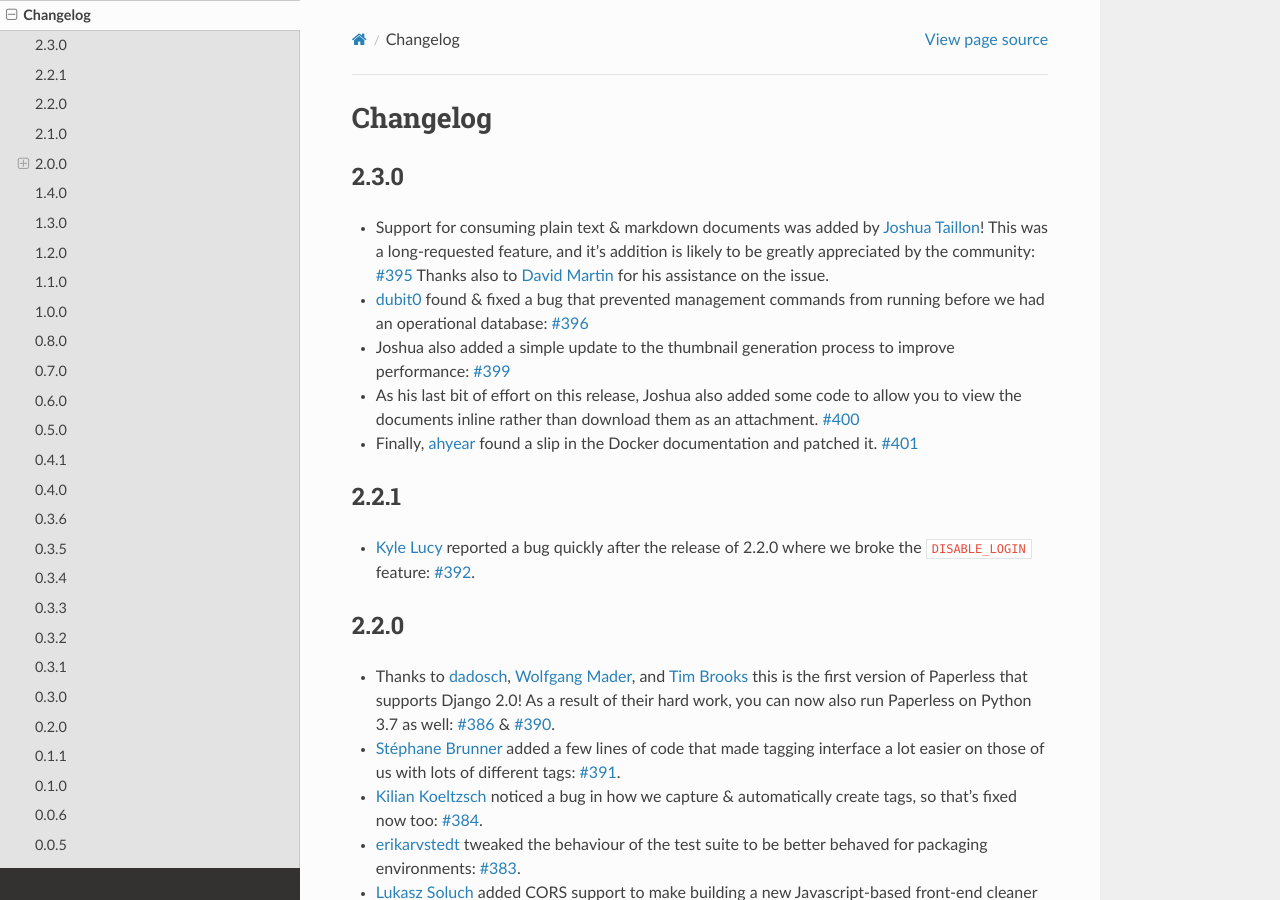
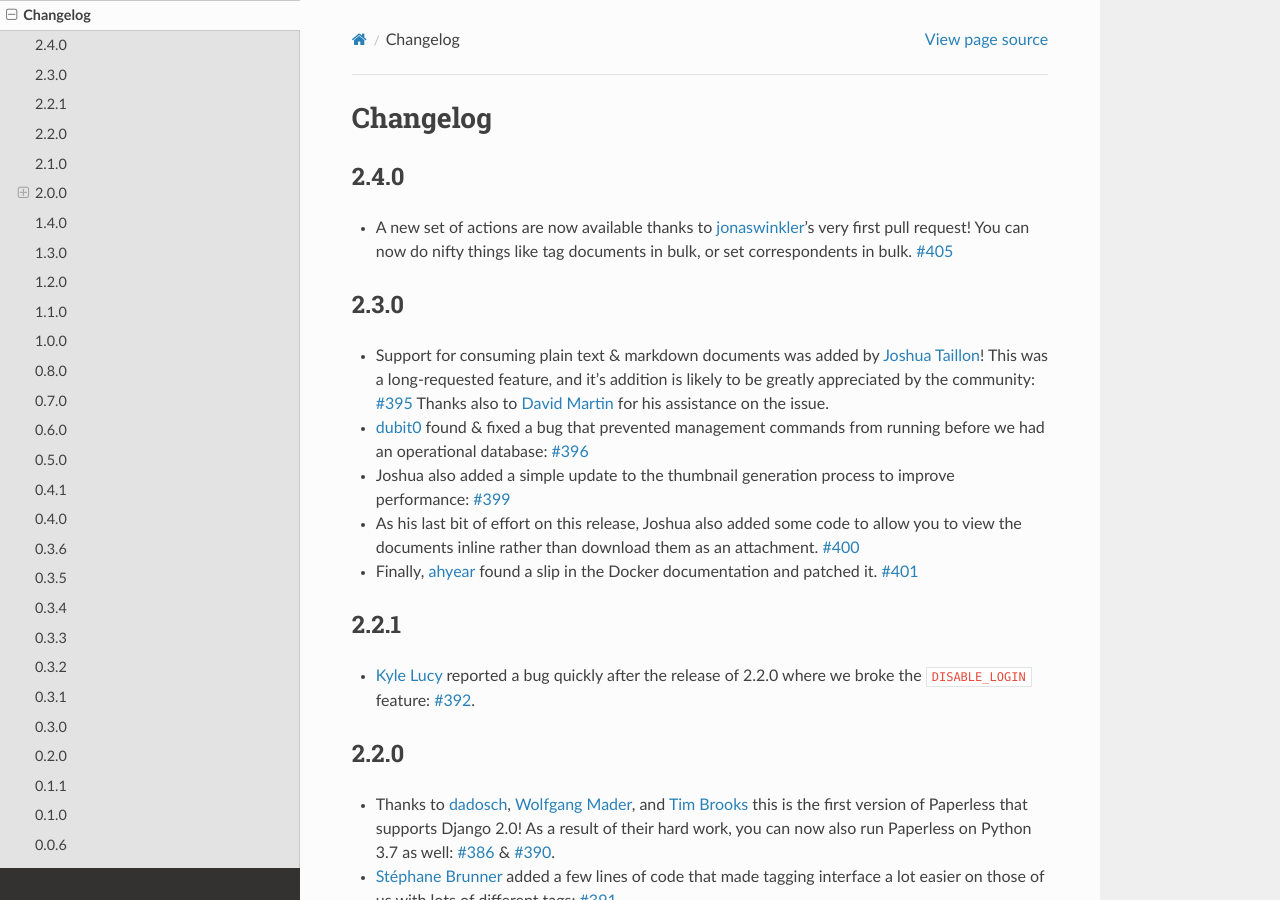
Before and after one commit to repoRangee/Large-scale, a Sphinx documentation site: the page built from docs/changelog.rst, in a window 1280 px wide and 900 px high. Built offline with Sphinx 7.4.7 and the Read the Docs theme 2.0.0, drawn with Linux system fonts in a browser that asks for light colours; formulas are drawn with MathJax 3.

Commit message:
Update changelog for new stuff from #405

```diff
--- a/docs/changelog.rst
+++ b/docs/changelog.rst
@@ -1,5 +1,13 @@
 Changelog
 #########
+
+2.4.0
+=====
+
+* A new set of actions are now available thanks to `jonaswinkler`_'s very first
+  pull request!  You can now do nifty things like tag documents in bulk, or set
+  correspondents in bulk.  `#405`_
+
 
 2.3.0
 =====
@@ -500,8 +508,9 @@ bulk of the work on this big change.
 .. _Kilian Koeltzsch: https://github.com/kiliankoe
 .. _Lukasz Soluch: https://github.com/LukaszSolo
 .. _Joshua Taillon: https://github.com/jat255
-.. _dubit0:  https://github.com/dubit0
-.. _ahyear:  https://github.com/ahyear
+.. _dubit0: https://github.com/dubit0
+.. _ahyear: https://github.com/ahyear
+.. _jonaswinkler: https://github.com/jonaswinkler
 
 .. _#20: https://github.com/danielquinn/paperless/issues/20
 .. _#44: https://github.com/danielquinn/paperless/issues/44
@@ -588,6 +597,7 @@ bulk of the work on this big change.
 .. _#399: https://github.com/danielquinn/paperless/pull/399
 .. _#400: https://github.com/danielquinn/paperless/pull/400
 .. _#401: https://github.com/danielquinn/paperless/pull/401
+.. _#405: https://github.com/danielquinn/paperless/pull/405
 
 .. _pipenv: https://docs.pipenv.org/
 .. _a new home on Docker Hub: https://hub.docker.com/r/danielquinn/paperless/
```
